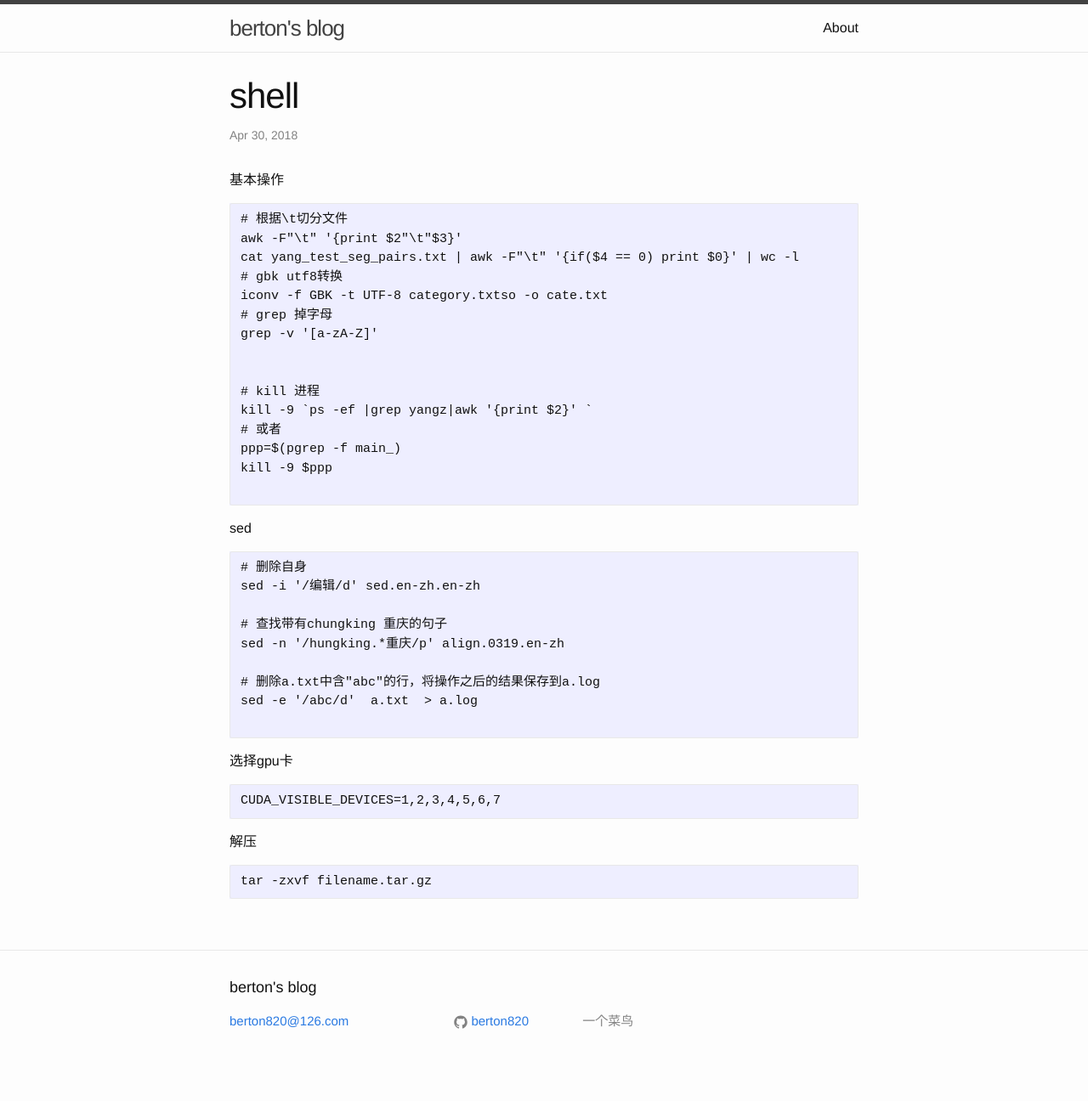
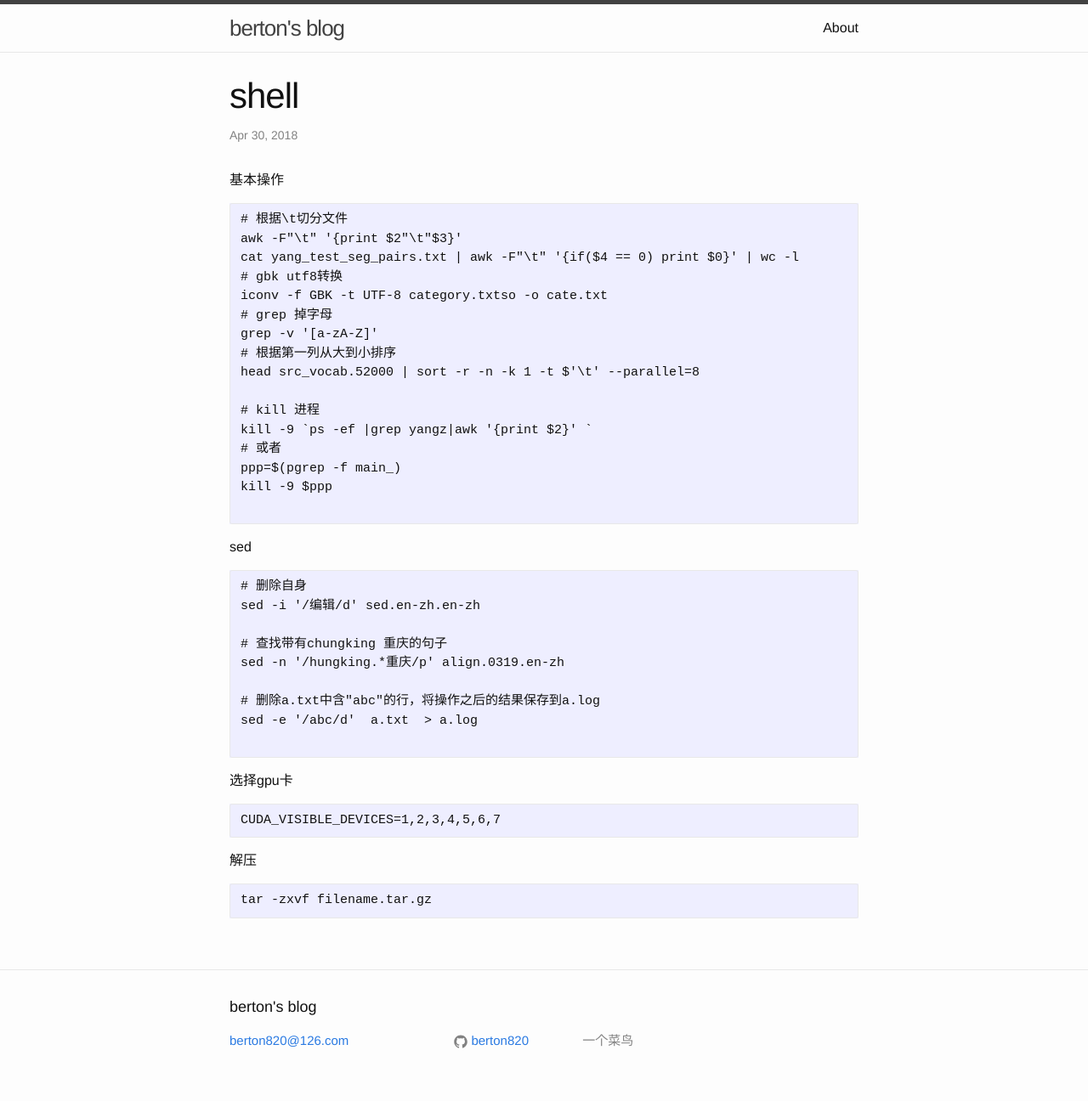
Before and after one commit to berton820/berton820.github.io, a Jekyll site: the page built from _posts/2019-6-30-shell.markdown, in a window 1280 px wide. Shown: the whole page at 85% size. Built offline with Jekyll 4.4.1, drawn with Linux system fonts in a browser that asks for light colours; before the commit the page ends 1274 px from its top, so only the background shows below that.

Commit message:
2019年 9月20日 星期五 16时53分32秒 CST

```diff
--- a/_posts/2019-6-30-shell.markdown
+++ b/_posts/2019-6-30-shell.markdown
@@ -14,7 +14,8 @@ cat yang_test_seg_pairs.txt | awk -F"\t" '{if($4 == 0) print $0}' | wc -l
 iconv -f GBK -t UTF-8 category.txtso -o cate.txt
 # grep 掉字母
 grep -v '[a-zA-Z]'
-
+# 根据第一列从大到小排序
+head src_vocab.52000 | sort -r -n -k 1 -t $'\t' --parallel=8
 
 # kill 进程
 kill -9 `ps -ef |grep yangz|awk '{print $2}' `
```
